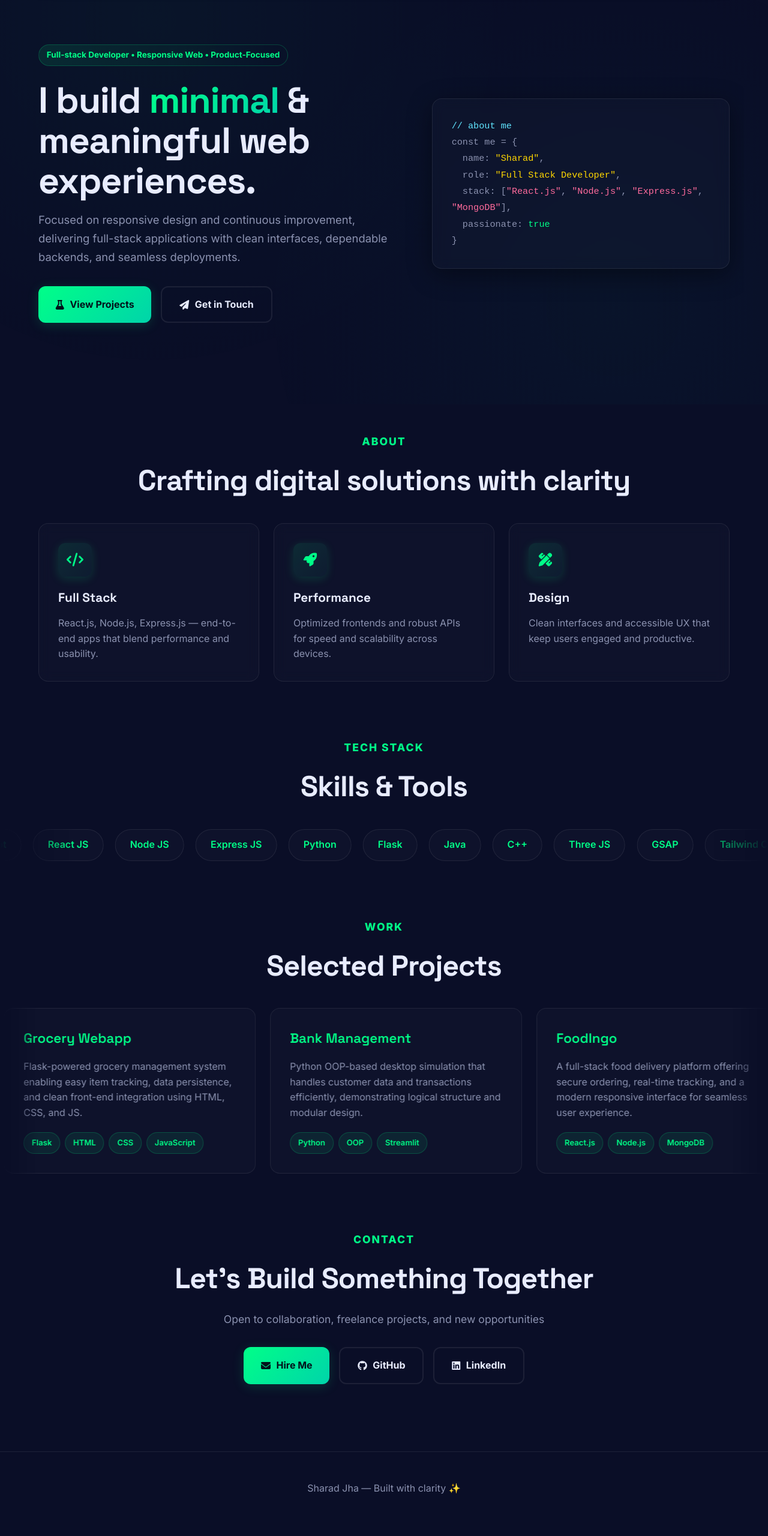
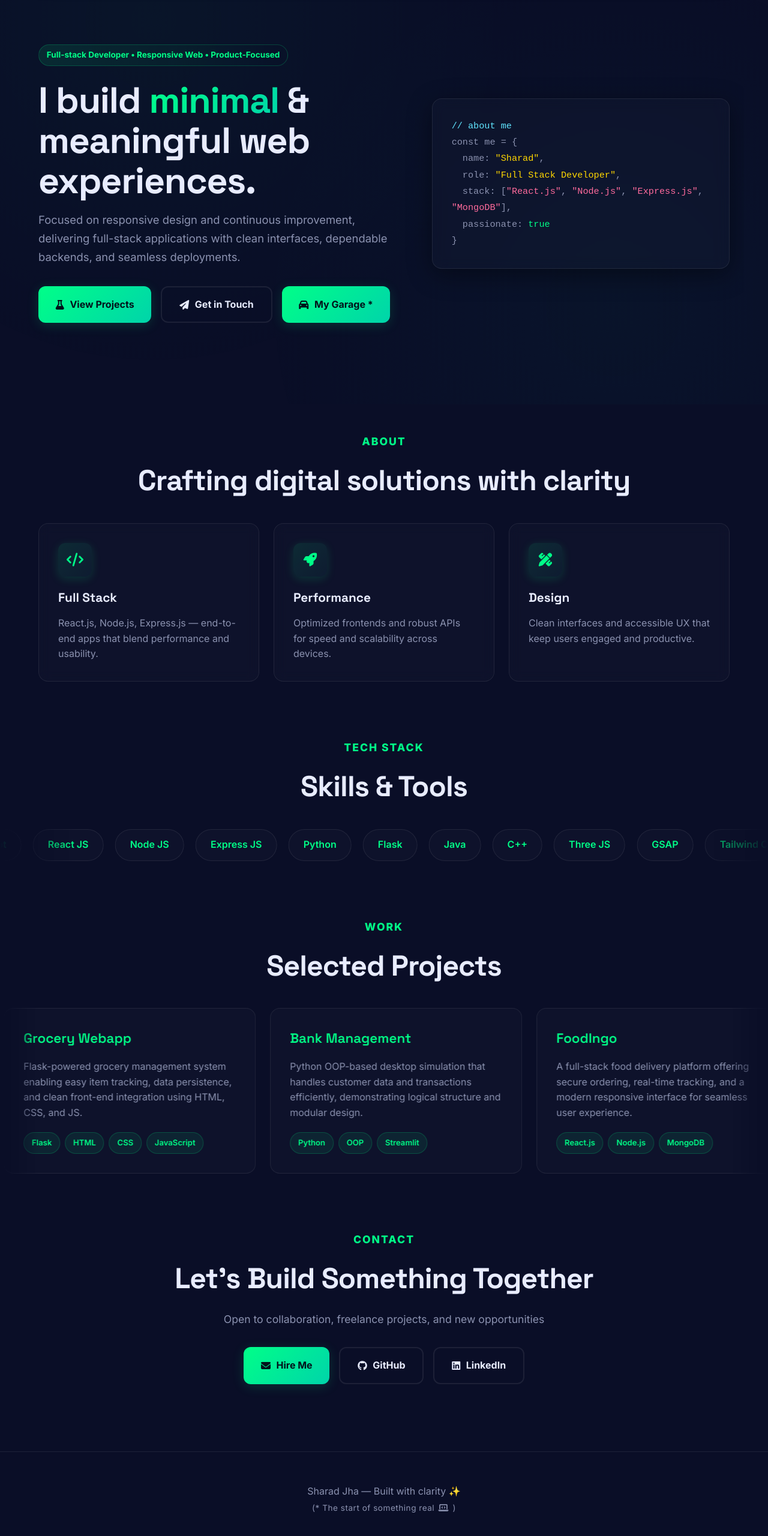
Before and after one commit to sharad01-ops/Portfolio, a plain HTML site: page index.html in a window 1280 px wide. Shown: the part 126-2686 px from the top of the page at 60% size. Drawn offline with nearby package versions, Linux system fonts and the light colour scheme.

Commit message:
Added 'My Garage*' button and animated footer section

```diff
--- a/index.html
+++ b/index.html
@@ -547,6 +547,19 @@
       border-top: 1px solid var(--card-border);
     }
 
+    footer p {
+      margin: 0.3rem 0;
+    }
+
+    .footer-sub {
+      font-size: 0.85rem;
+      letter-spacing: 0.5px;
+      display: flex;
+      justify-content: center;
+      align-items: center;
+      gap: 0.4rem;
+    }
+
     #cursor {
       position: fixed;
       left: 0;
@@ -668,6 +681,9 @@
 
       .cta-row {
         gap: 0.8rem;
+        flex-wrap: nowrap;
+        scrollbar-width: none;
+        overflow-x: auto;
       }
 
       .btn {
@@ -779,8 +795,10 @@
       .btn {
         width: 100%;
         justify-content: center;
-        padding: 0.8rem 1rem;
-        font-size: 0.9rem;
+        padding: 0.7rem 1rem;
+        font-size: 0.85rem;
+        white-space: nowrap;
+
       }
 
       /* Code card for small mobile */
@@ -946,7 +964,13 @@
           <a class="btn btn-ghost" href="#contact">
             <i class="fa-solid fa-paper-plane"></i> Get in Touch
           </a>
+          <a class="btn btn-primary garage-btn" href="https://retro-garage.vercel.app/" target="_blank"
+            rel="noopener noreferrer">
+            <i class="fa-solid fa-car"></i> My Garage *
+          </a>
+
         </div>
+
       </div>
       <div class="hero-right">
         <div class="card">
@@ -1184,12 +1208,16 @@ const me = {
         <a class="btn btn-ghost" href="https://linkedin.com/in/sharad-jha01" target="_blank">
           <i class="fa-brands fa-linkedin"></i> LinkedIn
         </a>
+
       </div>
     </div>
   </section>
 
   <footer>
     <p>Sharad Jha — Built with clarity ✨</p>
+    <p class="footer-sub">
+       (*  The start of something real <i class="fa-solid fa-laptop-code "></i>)
+    </p>
   </footer>
 
   <div id="cursor"></div>
```
